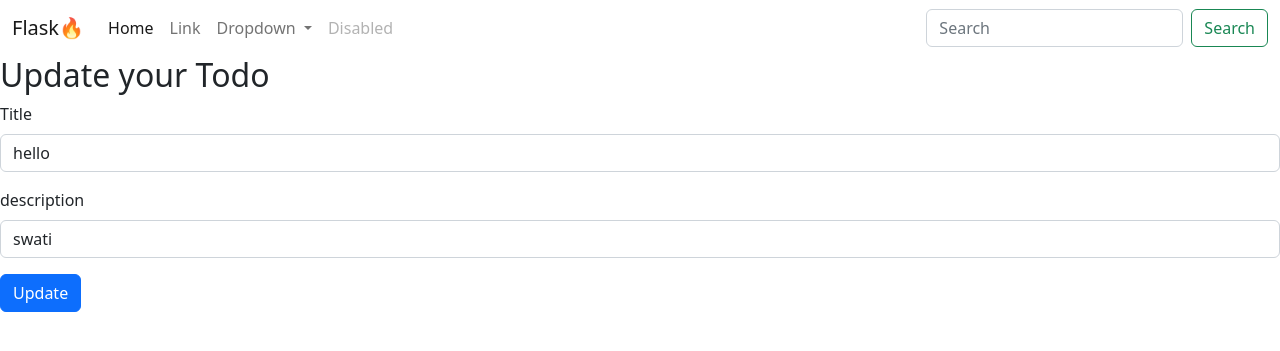
After one commit to SwatiSTiwari/todo-in-flask, a Flask app: page /update/1 in a window 1280 px wide. The commit adds this page. Shown: the top 351 px of the page. Run offline with Flask 2, Linux system fonts and the light colour scheme; data comes from the database, SQL or seed files in the repository; both versions use the stored data as it was after the commit.

Commit message:
added update function

```diff
--- a/app.py
+++ b/app.py
@@ -48,11 +48,23 @@ def products():
     print(allTodo)
     return 'this is product page'
 
-@app.route("/update")
-def update():
-    allTodo= Todo.query.all()
-    print(allTodo)
-    return 'this is product page'
+@app.route("/update/<int:sno>",methods=['GET','POST'])
+def update(sno):
+    if request.method=="POST":
+        title=request.form['title']
+        desc=request.form['desc']
+        todo= Todo.query.filter_by(sno=sno).first()
+        todo.title=title
+        todo.desc=desc
+        db.session.add(todo)
+        db.session.commit()
+        return redirect("/")
+
+    todo= Todo.query.filter_by(sno=sno).first()
+    return render_template("update.html",todo=todo)
+
+
+
 
 @app.route("/delete/<int:sno>")
 def delete(sno):
--- /dev/null
+++ b/templates/base.html
@@ -0,0 +1,79 @@
+<!DOCTYPE html>
+<html lang="en">
+  <head>
+    <meta charset="UTF-8" />
+    <meta http-equiv="X-UA-Compatible" content="IE=edge" />
+    <meta name="viewport" content="width=device-width, initial-scale=1.0" />
+    <!-- CSS only -->
+    <link
+      href="https://cdn.jsdelivr.net/npm/bootstrap@5.2.2/dist/css/bootstrap.min.css"
+      rel="stylesheet"
+      integrity="sha384-Zenh87qX5JnK2Jl0vWa8Ck2rdkQ2Bzep5IDxbcnCeuOxjzrPF/et3URy9Bv1WTRi"
+      crossorigin="anonymous"
+    />
+    <title>post</title>
+  </head>
+  <body>
+    <nav class="navbar navbar-expand-lg bg-body-tertiary">
+      <div class="container-fluid">
+        <a class="navbar-brand" href="#">Flask🔥</a>
+        <button
+          class="navbar-toggler"
+          type="button"
+          data-bs-toggle="collapse"
+          data-bs-target="#navbarSupportedContent"
+          aria-controls="navbarSupportedContent"
+          aria-expanded="false"
+          aria-label="Toggle navigation"
+        >
+          <span class="navbar-toggler-icon"></span>
+        </button>
+        <div class="collapse navbar-collapse" id="navbarSupportedContent">
+          <ul class="navbar-nav me-auto mb-2 mb-lg-0">
+            <li class="nav-item">
+              <a class="nav-link active" aria-current="page" href="#">Home</a>
+            </li>
+            <li class="nav-item">
+              <a class="nav-link" href="#">Link</a>
+            </li>
+            <li class="nav-item dropdown">
+              <a
+                class="nav-link dropdown-toggle"
+                href="#"
+                role="button"
+                data-bs-toggle="dropdown"
+                aria-expanded="false"
+              >
+                Dropdown
+              </a>
+              <ul class="dropdown-menu">
+                <li><a class="dropdown-item" href="#">Action</a></li>
+                <li><a class="dropdown-item" href="#">Another action</a></li>
+                <li><hr class="dropdown-divider" /></li>
+                <li>
+                  <a class="dropdown-item" href="#">Something else here</a>
+                </li>
+              </ul>
+            </li>
+            <li class="nav-item">
+              <a class="nav-link disabled">Disabled</a>
+            </li>
+          </ul>
+          <form class="d-flex" role="search">
+            <input
+              class="form-control me-2"
+              type="search"
+              placeholder="Search"
+              aria-label="Search"
+            />
+            <button class="btn btn-outline-success" type="submit">
+              Search
+            </button>
+          </form>
+        </div>
+      </div>
+    </nav>
+
+    {% block content %} {% endblock %}
+  </body>
+</html>
--- /dev/null
+++ b/templates/update.html
@@ -0,0 +1,31 @@
+{%extends "base.html" %}
+{%block content%}
+
+
+  <h2>Update your Todo</h2>
+
+  <form action="/update/{{todo.sno}}" method="POST">
+    <div class="mb-3">
+      <label for="title" class="form-label">Title</label>
+      <input
+        type="text"
+        class="form-control"
+        name="title"
+        id="title"
+        value="{{todo.title}}"
+        aria-describedby="emailHelp"
+      />
+    </div>
+    <div class="mb-3">
+      <label for="description" class="form-label">description</label>
+      <input type="text" class="form-control" name="desc"  value ="{{todo.desc}}"id="description" />
+    </div>
+
+    <button type="submit" class="btn btn-primary">Update</button>
+  </form>
+
+
+
+</html>
+
+{% endblock %}
```
Also changed, not shown: templates/index.html (+5 -70 lines), instance/swati.db.
